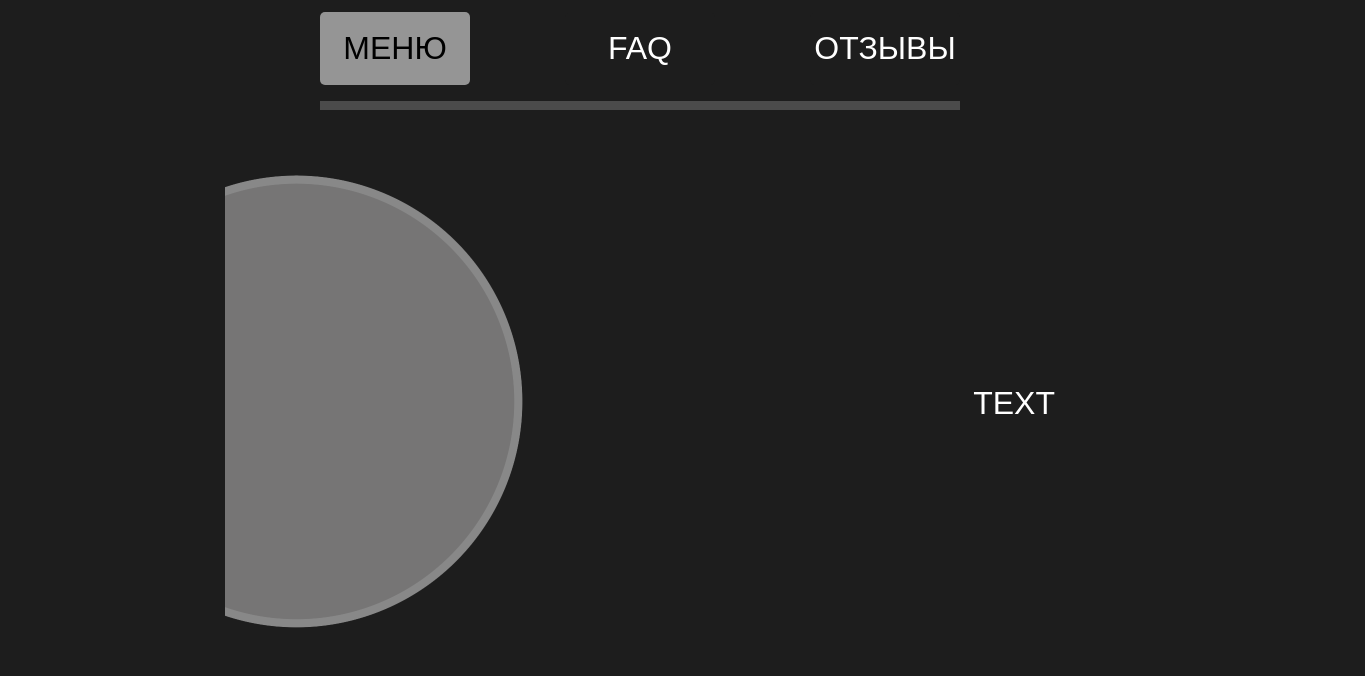
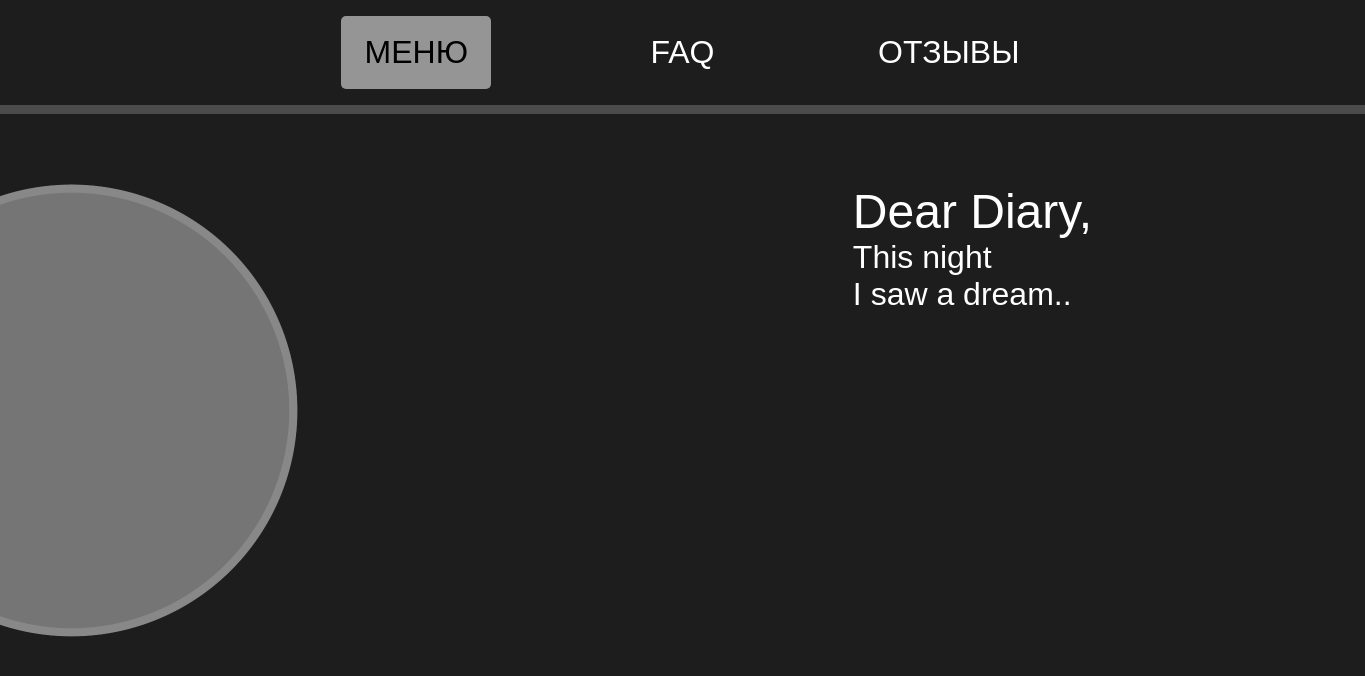
Before and after one commit to Qurclinc/DearDiary, a plain HTML site: page index.html in a window 1280 px wide. Shown: the whole page, 1365 px wide, since content can reach past the window. Drawn offline with nearby package versions, Linux system fonts and the light colour scheme.

Commit message:
Add files via upload

```diff
--- a/css/style.css
+++ b/css/style.css
@@ -11,10 +11,13 @@ header{
     height: 105px;
     font-family: sans-serif;
     font-size: 32px;
+    width: 1365px;
+    margin: 0 auto;
     /*background-color: #ff0000;*/
     display: flex;
     align-items: center;
     justify-content: center;
+    border-bottom: 9px solid #4b4b4b;
 }
 
 .menu{
@@ -24,7 +27,6 @@ header{
     align-items: center;
     justify-content: space-between;
     height: 100%;
-    border-bottom: 9px solid #4b4b4b;
 }
 
 button{
@@ -47,8 +49,10 @@ button{
 
 .content{
     display: flex;
-    width: 100%;
+    width: 1365px;
     padding-top: 70px;
+    justify-content: center;
+    margin: 0 auto;
 }
 
 .content p{
@@ -59,13 +63,22 @@ button{
 
 .topclass{
     display: flex;
-    width: 100%;
-    flex-direction: row;
-    justify-content: space-around;
+    width:80%;
+    justify-content: space-between;
+}
+
+/*.contacts{
+    margin-right: 550px;
+}*/
+
+.headd{
+    font-family: sans-serif;
+    color: white;
+    font-size: 48px;
 }
 
 .intro{
-    align-self: center;
+    align-self: top;
     justify-self: right;
 }
 
--- a/index.html
+++ b/index.html
@@ -1,7 +1,7 @@
 <!DOCTYPE html>
 <html lang="ru">
     <head>
-        <meta charset="utf-8" name="viewport" content="width=device-width"/>
+        <meta charset="utf-8" name="viewport" content="width=device-width, initial-scale=1.0, maximum-scale=1.0"/>
         <title>Dear Diary</title>
         <!-- <link href="https://cdn.jsdelivr.net/npm/bootstrap@5.3.0-alpha3/dist/css/bootstrap.min.css" rel="stylesheet" integrity="sha384-KK94CHFLLe+nY2dmCWGMq91rCGa5gtU4mk92HdvYe+M/SXH301p5ILy+dN9+nJOZ" crossorigin="anonymous"> -->
         <link href="css/style.css" rel="stylesheet"/>
@@ -30,7 +30,10 @@
                         <img src="img/round.png" alt="conacts"/>
                     </div>
                     <div class="intro">
-                        <p>TEXT</p>
+                        <span class="headd">Dear Diary,<span>
+                        <p>This night <br/>
+                            I saw a dream..</br>
+                        </p>
                     </div>
                 </div>
                 <div class="moon">
```
